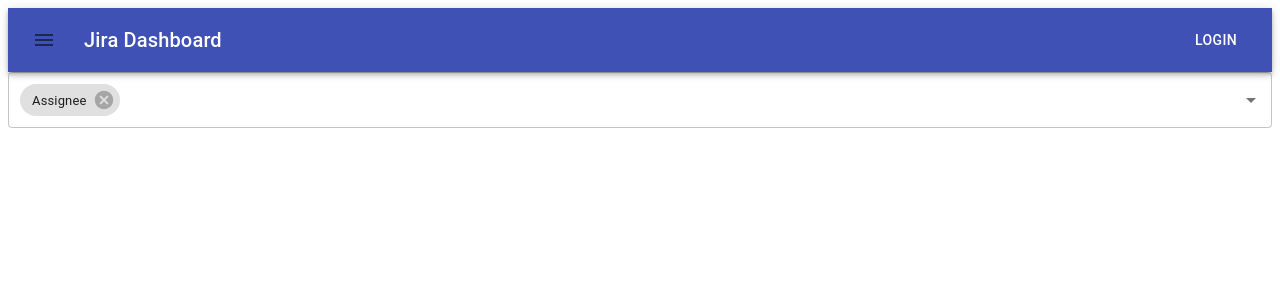
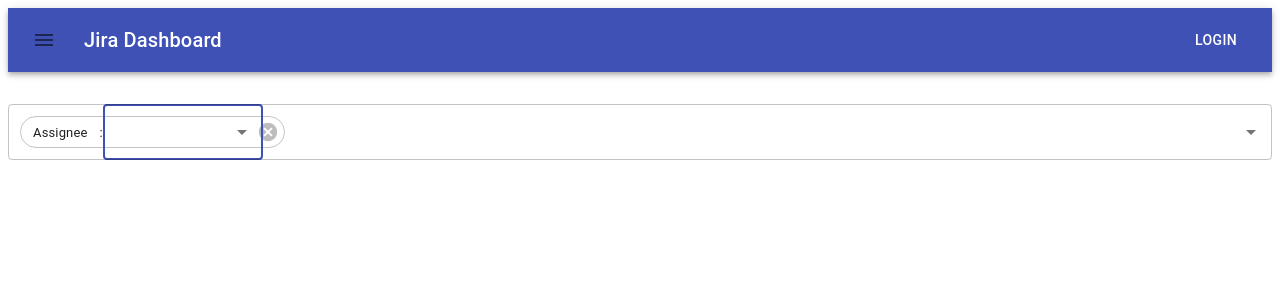
Before and after one commit to johnconnor31/Jira_React, a React app: page / in a window 1280 px wide. Shown: the top 300 px of the page. Built offline with nearby package versions, Linux system fonts and the light colour scheme.

Commit message:
dev server customization and multi multi autocomplete

```diff
--- a/package.json
+++ b/package.json
@@ -5,7 +5,7 @@
   "main": "index.js",
   "scripts": {
     "build": "webpack --mode production",
-    "start": "webpack-dev-server --open --mode development",
+    "start": "webpack-dev-server --mode development",
     "test": "echo \"Error: no test specified\" && exit 1"
   },
   "repository": {
--- a/src/components/searchWidget.js
+++ b/src/components/searchWidget.js
@@ -1,25 +1,92 @@
 import React from 'react';
+import { TextField, Input } from '@material-ui/core';
 import { Autocomplete } from '@material-ui/lab';
-import TextField from '@material-ui/core/TextField';
+import { makeStyles } from '@material-ui/styles';
+
+const useStyles = makeStyles(theme => ({
+    root: {
+        marginTop: '2rem'
+    },
+    innerTextField: {
+        minWidth: '10rem'
+    }
+}));
 
 export default function SearchWidget() {
+    const styles = useStyles();
     return (
         <Autocomplete
+        className={styles.root}
         id = 'search-widget'
         multiple
         filterSelectedOptions
         options={options}
         defaultValue={[options[0]]}
+        getOptionLabel = {o => o.name}
         renderInput={params => {
             return <TextField id='searchTextField' variant='outlined' {...params} />
-        }}/>
+        }}
+        ChipProps= {{
+            variant:'outlined',
+            component: ChipWithTextBox
+        }} />
+    );
+}
+
+function ChipWithTextBox(props) {
+    const styles = useStyles();
+    const textRef = React.useRef();
+    console.log('chip props', props);
+    function onTextClick(e) {
+        e.stopPropagation();
+        e.preventDefault();
+        textRef.current.focus();
+    }
+    const selectOptions = <Autocomplete
+                            id='cardSearch'
+                            multiple
+                            options = {options[props['data-tag-index']].opts}
+                            renderInput = {params => <TextField
+                                                        {...params}
+                                                        ref={textRef}
+                                                        id='innerSearch'
+                                                        className={styles.innerTextField}
+                                                        fullWidth
+                                                        autoFocus
+                                                        variant='outlined'
+                                                        />
+                                        }
+                            />;
+    const childs = Object.assign([],[props.children[0],props.children[1],':',selectOptions,props.children[2]]);
+
+    return (
+        <>
+        <div className={props.className} onClick={onTextClick}>
+            {childs}
+        </div>
+        </>
     );
 }
 
 const options = [
-    'Assignee',
-    'reporter',
-    'updatedDate',
-    'createdDate',
-    'status'
+    { name:'Assignee', opts: [
+        'Sai',
+        'ramya']
+    },
+    { name: 'reporter', opts: [
+        'Sai',
+        'ramya']
+    },
+    { name: 'updatedDate',opts: [
+        'Sai',
+        'ramya']
+    },
+    { name: 'createdDate',opts: [
+        'Sai',
+        'ramya']
+    },
+    { name: 'status',opts: [
+        'Sai',
+        'ramya']
+    },
 ];
--- a/webpack.config.js
+++ b/webpack.config.js
@@ -23,5 +23,9 @@
             template: './public/template.html',
             filename: 'index.html'
         })
-    ]
+    ],
+    devServer: {
+        open: 'Firefox',
+        compress: true
+    }
 }
```
